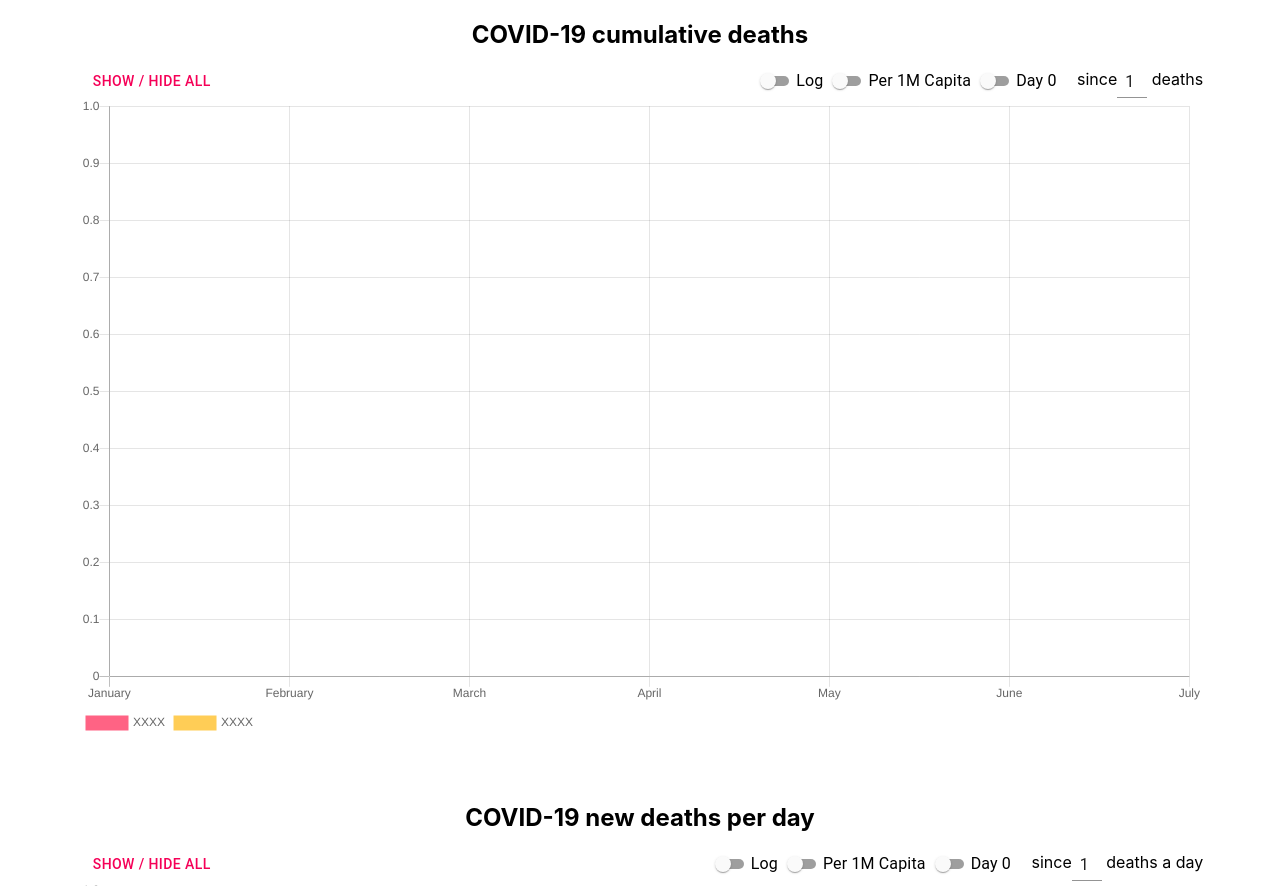
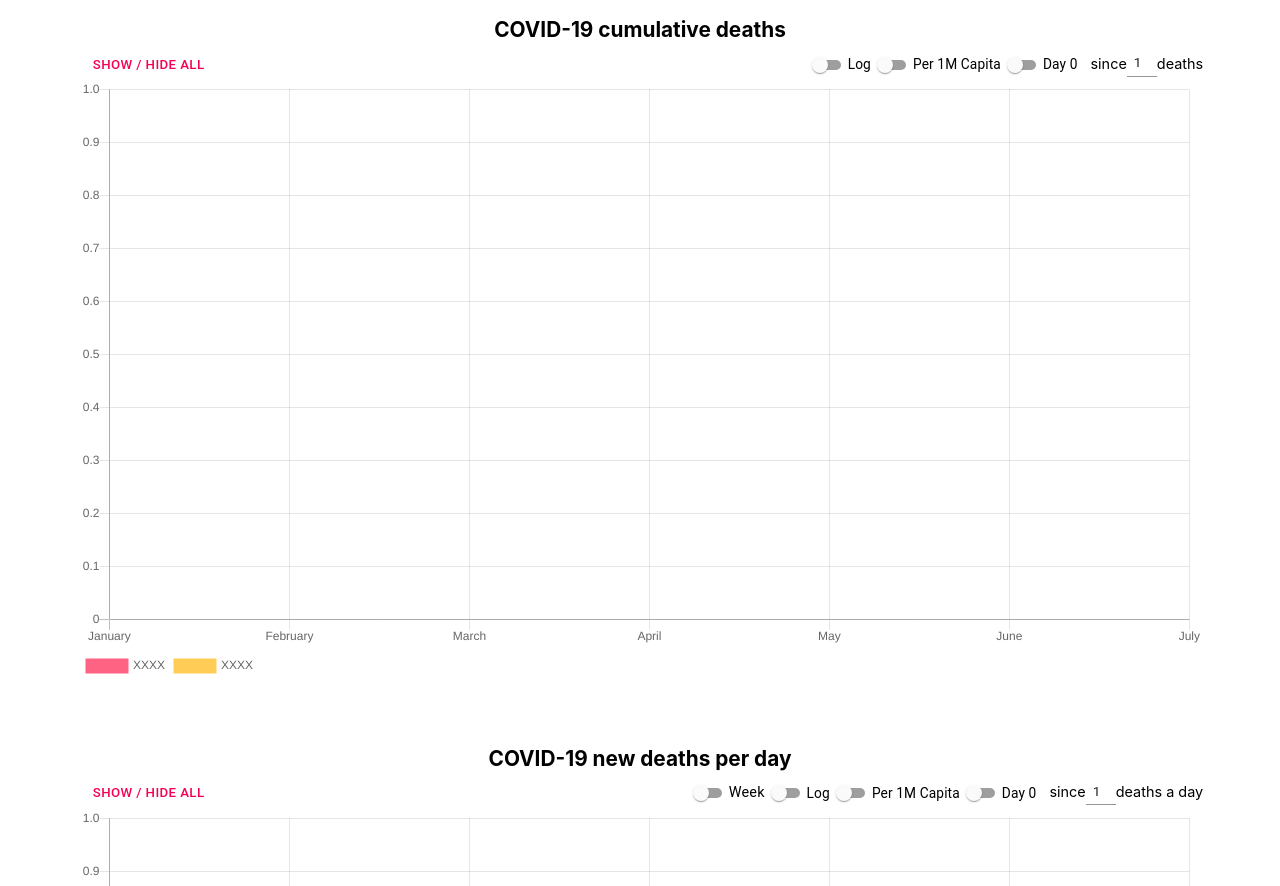
Before and after one commit to brucify/coronerl-front, a Gatsby site: page / in a window 1280 px wide. Shown: the top 886 px of the page. Built offline with nearby package versions, Linux system fonts and the light colour scheme; Gatsby itself is replaced by a stand-in of ours; no server answers.

Commit message:
Week view, move out CoronaChartControlBar.js

```diff
--- a/src/components/CoronaChart.js
+++ b/src/components/CoronaChart.js
@@ -1,10 +1,7 @@
 import React from 'react';
 import {Line} from 'react-chartjs-2';
-import FormControlLabel from '@material-ui/core/FormControlLabel';
-import TextField from '@material-ui/core/TextField';
-import Switch from '@material-ui/core/Switch';
-import Button from '@material-ui/core/Button';
 import update from 'immutability-helper';
+import CoronaChartControlBar from '../components/CoronaChartControlBar'
 
 class CoronaChart extends React.Component {
   constructor(props) {
@@ -16,7 +13,17 @@ class CoronaChart extends React.Component {
     this.isDayZeroView = false;
     this.isPerCapitaView = false;
     this.isLogScaleView = false;
+    this.isWeekView = false;
     this.dayZaroNum = 1;
+
+    this.toggleDayZeroView = this.toggleDayZeroView.bind(this);
+    this.togglePerCapitaView = this.togglePerCapitaView.bind(this);
+    this.toggleLogScaleView = this.toggleLogScaleView.bind(this);
+    this.toggleWeekView = this.toggleWeekView.bind(this);
+    this.updateDayZeroView = this.updateDayZeroView.bind(this);
+    this.showOrHide = this.toggleWeekView.bind(this);
+    this.sinceWord = this.sinceWord.bind(this);
+
     this.chartColors =
       { red: 'rgb(255, 99, 132)'
       , yellow: 'rgb(255, 205, 86)'
@@ -72,45 +79,24 @@ class CoronaChart extends React.Component {
                           this.props.chartType,
                           this.chartOptions,
                           this.chartColors);
+
+
     return (
       <div className="chart-section">
         <h2 style={{display: 'flex', justifyContent: 'center'}}>{title}</h2>
         <div className="chart-buttons-section">
-          <div className="chart-buttons-container">
-            <div className="chart-buttons-container-left">
-              <Button color="secondary" onClick={() => this.showOrHide()} >Show / Hide All</Button>
-            </div>
-            <div className="chart-buttons-container-right">
-              <div className="chart-button-right">
-                <FormControlLabel
-                  control={<Switch size="small" onChange={() => this.toggleLogScaleView(this.props.chartType)} />}
-                  label="Log"
-                />
-              </div>
-              <div className="chart-button-right">
-                <FormControlLabel
-                  control={<Switch size="small" onChange={() => this.togglePerCapitaView(this.props.chartType)} />}
-                  label="Per 1M Capita"
-                />
-              </div>
-              <div className="chart-button-right">
-                <FormControlLabel
-                  control={<Switch size="small" onChange={() => this.toggleDayZeroView(this.props.chartType)} />}
-                  label="Day 0"
-                /> since
-                <TextField
-                  className="since-number"
-                  size="small"
-                  // variant="outlined"
-                  defaultValue={this.dayZaroNum}
-                  InputLabelProps={{
-                    shrink: true,
-                  }}
-                  onChange={(e) => this.updateDayZeroView(this.props.chartType, e.target.value)}
-                /> {this.sinceWord(this.props.chartType)}
-              </div>
-            </div>
-          </div>
+          <CoronaChartControlBar
+            chartType={this.props.chartType}
+            isWeekView={this.isWeekView}
+            dayZaroNum={this.dayZaroNum}
+            sinceWord={this.sinceWord}
+            toggleDayZeroView={this.toggleDayZeroView}
+            togglePerCapitaView={this.togglePerCapitaView}
+            toggleLogScaleView={this.toggleLogScaleView}
+            toggleWeekView={this.toggleWeekView}
+            updateDayZeroView={this.updateDayZeroView}
+            showOrHide={this.showOrHide}
+          />
         </div>
         <div className="chart-container">{chart}</div>
       </div>
@@ -144,6 +130,13 @@ class CoronaChart extends React.Component {
     this.setState({ allChartData: newData });
   }
 
+  toggleWeekView(chartType) {
+    this.isWeekView = !this.isWeekView;
+    this.hiddenLabels = this.getCurrentHiddenLabels();
+    var newData = this.yieldChartData(chartType);
+    this.setState({ allChartData: newData });
+  }
+
   togglePerCapitaView(chartType) {
     this.isPerCapitaView = !this.isPerCapitaView;
     this.hiddenLabels = this.getCurrentHiddenLabels();
@@ -169,6 +162,7 @@ class CoronaChart extends React.Component {
     var newData;
     newData = this.dayZeroView(this.allChartDataOriginal, chartType);
     newData = this.perCapitaView(newData, chartType);
+    newData = this.weekView(newData, chartType);
     return newData;
   }
 
@@ -187,6 +181,37 @@ class CoronaChart extends React.Component {
         days: {
           $set: Array(allChartData0.days.length).fill().map((x,i)=> {
               return "Day "+i;
+          })
+        }
+      });
+    } else {
+      return allChartData0;
+    }
+  }
+
+  weekView(allChartData0, chartType) {
+    if (this.isWeekView) {
+      return update(allChartData0, {
+        numbers: {
+          $set: allChartData0.numbers.map((obj) => {
+            var old = obj[chartType];
+            var newList = []; var x = 0;
+            for (var i =0; i < old.length; i++) {
+              if ((i+1) % 7 === 0) {
+                newList.push(old[i]+x); x=0;
+              } else if ( i+1 === old.length ) {
+                // newList.push(old[i]+x);
+                // ignore rest
+              } else {
+                x = x+old[i]
+              }
+            }
+            return update(obj, {[chartType]: {$set: newList}})
+          })
+        },
+        days: {
+          $set: Array(Math.round(allChartData0.days.length/7)).fill().map((x,i)=> {
+              return "Week "+(i+1);
           })
         }
       });
--- /dev/null
+++ b/src/components/CoronaChartControlBar.js
@@ -0,0 +1,75 @@
+import React from 'react';
+import FormControlLabel from '@material-ui/core/FormControlLabel';
+import TextField from '@material-ui/core/TextField';
+import Switch from '@material-ui/core/Switch';
+import Button from '@material-ui/core/Button';
+
+
+class CoronaChartControlBar extends React.Component {
+
+  render() {
+    let weekViewSwitch;
+    if ([ 'confirmed_daily'
+        , 'death_daily'
+        , 'recovered_daily'
+        , 'net_daily'
+        ].includes(this.props.chartType)) {
+      weekViewSwitch =
+        <div className="chart-button-right">
+          <FormControlLabel
+            checked={this.props.isWeekView}
+            control={<Switch size="small" onChange={() => this.props.toggleWeekView(this.props.chartType)} />}
+            label="Week"
+          />
+        </div>
+    }
+
+    return (
+      <div className="chart-buttons-container">
+        <div className="chart-buttons-container-left">
+          <div className="chart-button-left">
+            <Button color="secondary" onClick={() => this.props.showOrHide()} >Show / Hide All</Button>
+          </div>
+        </div>
+        <div className="chart-buttons-container-right">
+          {weekViewSwitch}
+          <div className="chart-button-right">
+            <FormControlLabel
+              className="chart-button-right-text"
+              control={<Switch size="small" onChange={() => this.props.toggleLogScaleView(this.props.chartType)} />}
+              label="Log"
+            />
+          </div>
+          <div className="chart-button-right">
+            <FormControlLabel
+              className="chart-button-right-text"
+              control={<Switch size="small" onChange={() => this.props.togglePerCapitaView(this.props.chartType)} />}
+              label="Per 1M Capita"
+            />
+          </div>
+          <div className="chart-button-right">
+            <FormControlLabel
+              className="chart-button-right-text"
+              control={<Switch size="small" onChange={() => this.props.toggleDayZeroView(this.props.chartType)} />}
+              label="Day 0"
+            />
+            <span className="chart-button-right-text">since</span>
+            <TextField
+              className="since-number"
+              size="small"
+              // variant="outlined"
+              defaultValue={this.props.dayZaroNum}
+              InputLabelProps={{
+                shrink: true,
+              }}
+              onChange={(e) => this.props.updateDayZeroView(this.props.chartType, e.target.value)}
+            />
+            <span className="chart-button-right-text">{this.props.sinceWord(this.props.chartType)}</span>
+          </div>
+        </div>
+      </div>
+    )
+  }
+}
+
+export default CoronaChartControlBar;
--- a/src/components/layout.css
+++ b/src/components/layout.css
@@ -8,8 +8,15 @@ body {
 }
 
 h2 {
-    margin-inline-start: 0.83em;
-    margin-inline-end: 0.83em;
+    /* margin-inline-start: 0.83em;
+    margin-inline-end: 0.83em; */
+    /* margin-top: auto; */
+    font-size: 1.3em;
+    margin-bottom: 0.5em;
+    width: 88vw;
+    max-width: 1200px;
+    margin-left: auto;
+    margin-right: auto;
 }
 
 code {
@@ -27,6 +34,7 @@ code {
 .chart-buttons-section {
   height: 10%;
   width: 88vw;
+  max-width: 1200px;
   margin: auto;
 }
 
@@ -35,7 +43,7 @@ code {
   margin-left: 8px;
   display: flex;
   flex-direction: row;
-  flex-wrap: wrap;
+  flex-wrap: wrap-reverse;
   justify-content: space-between;
 }
 
@@ -44,8 +52,9 @@ code {
   /* background-color: pink; */
 }
 
-.chart-buttons-container-left > button {
+.chart-button-left > button {
   padding-top: 0;
+  font-size: 0.83em;
 }
 
 .chart-buttons-container-middle {
@@ -55,14 +64,36 @@ code {
 
 .chart-buttons-container-right {
   order: 3;
-  /* background-color: blue; */
+  /* background-color: pink; */
   display: flex;
   flex-direction: row;
   flex-wrap: wrap;
 }
 
-.chart-buttons-right > label.MuiFormControlLabel-root {
+.chart-button-left {
+  top: 9px;
+}
+
+.chart-button-right {
+  /* padding-top: 9px; */
+  height: 24px;
+  font-size: 0.95em;
+}
+
+.chart-button-right > label.MuiFormControlLabel-root {
   margin-right: 13px;
+}
+
+.chart-button-right > label.MuiFormControlLabel-root > span {
+  font-size: 0.95em;
+}
+
+.chart-button-right-text {
+  font-size: 0.95em;
+}
+
+.chart-button-right > div > div.MuiInputBase-root {
+  height: 24px;
 }
 
 .since-number {
@@ -70,15 +101,18 @@ code {
 }
 
 .since-number > div > input {
-  margin-left: 5px;
+  font-size: 0.85em;
+  margin-left: 4px;
   padding-left: 3px;
 }
 
 .chart-container {
   position: relative;
   margin: auto;
-  height: 80vh;
+  height: 115vh;
+  max-height: 600px;
   width: 88vw;
+  max-width: 1200px;
 }
 
 .copyright-section {
```
Also changed, not shown: static/images/preview-900x471.png.
